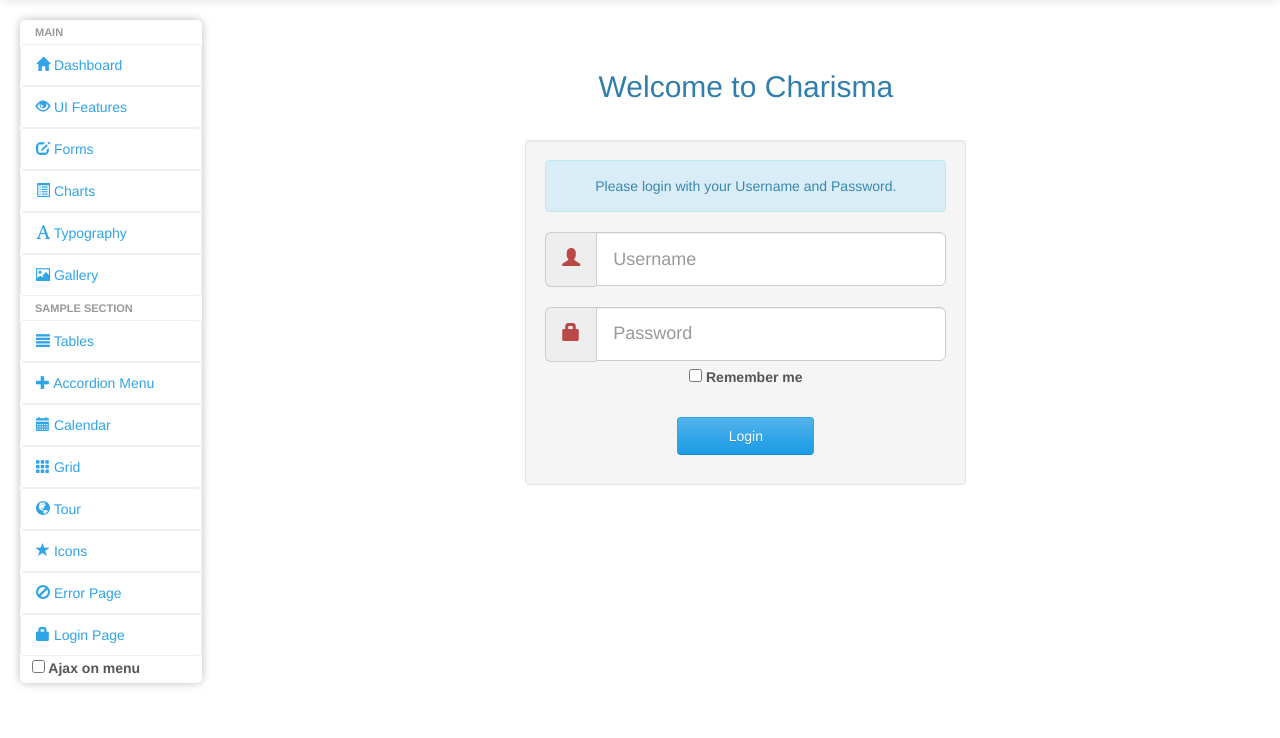
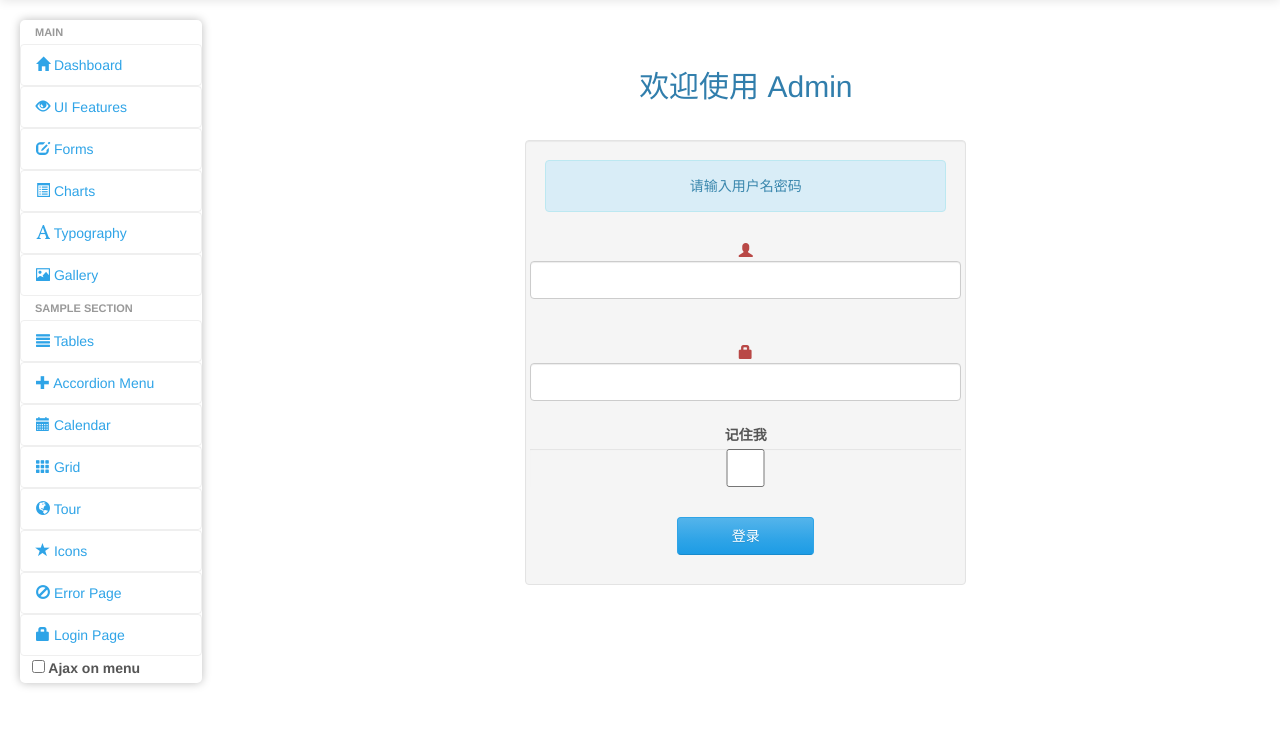
Before and after one commit to craa/admin, a Yii app: template views/site/login.php in a window 1280 px wide. Shown: the part 62-800 px from the top of the page. Run offline with PHP 8.4 and a stand-in for Yii, Linux system fonts and the light colour scheme; the template is opened without the code that fills it, so the values that code supplies are empty; form fields are guessed from the names that the template uses; some libraries are stand-ins or nearby versions; some web fonts are replaced.

Commit message:
修改登录页

```diff
--- a/controllers/SiteController.php
+++ b/controllers/SiteController.php
@@ -28,7 +28,7 @@ class SiteController extends Controller
             'verbs' => [
                 'class' => VerbFilter::className(),
                 'actions' => [
-                    'logout' => ['post'],
+                    'logout' => ['post','get'],
                 ],
             ],
         ];
--- a/views/site/login.php
+++ b/views/site/login.php
@@ -1,39 +1,33 @@
 <div class="row">
     <div class="col-md-12 center login-header">
-        <h2>Welcome to Charisma</h2>
+        <h2>欢迎使用 Admin</h2>
     </div>
     <!--/span-->
 </div><!--/row-->
 
 <div class="row">
     <div class="well col-md-5 center login-box">
-        <div class="alert alert-info">
-            Please login with your Username and Password.
+        <div id="topTip" class="alert alert-info">
+            <div id="tips">请输入用户名密码</div>
         </div>
-        <form class="form-horizontal" action="index.html" method="post">
-            <fieldset>
-                <div class="input-group input-group-lg">
-                    <span class="input-group-addon"><i class="glyphicon glyphicon-user red"></i></span>
-                    <input type="text" class="form-control" placeholder="Username">
-                </div>
-                <div class="clearfix"></div><br>
 
-                <div class="input-group input-group-lg">
-                    <span class="input-group-addon"><i class="glyphicon glyphicon-lock red"></i></span>
-                    <input type="password" class="form-control" placeholder="Password">
-                </div>
-                <div class="clearfix"></div>
+        <?php $form = \yii\bootstrap\ActiveForm::begin(['options'=>['class'=>'form-horizontal']]); ?>
+        <filedset>
+            <?= $form->field($model, 'username', ['options'=>['class'=>'input-group input-group-lg'], 'template'=>"{label}\n{input}", 'inputOptions'=>['placeholder'=>'用户名']])
+                ->label('<i class="glyphicon glyphicon-user red"></i>', ['class'=>'input-group-addon']); ?>
 
-                <div class="input-prepend">
-                    <label class="remember" for="remember"><input type="checkbox" id="remember"> Remember me</label>
-                </div>
-                <div class="clearfix"></div>
+            <div class="clearfix"></div><br>
 
-                <p class="center col-md-5">
-                    <button type="submit" class="btn btn-primary">Login</button>
-                </p>
-            </fieldset>
-        </form>
+            <?= $form->field($model, 'password', ['options'=>['class'=>'input-group input-group-lg'], 'template'=>"{label}\n{input}", 'inputOptions'=>['placeholder'=>'密码', 'type'=>'password']])
+                ->label('<i class="glyphicon glyphicon-lock red"></i>', ['class'=>'input-group-addon']); ?>
+
+            <?= $form->field($model, 'rememberMe', ['options'=>['class'=>'input-prepend']])->checkbox(['value'=>0])->label('记住我', ['class'=>'remember'])?>
+
+            <p class="center col-md-5">
+                <button type="submit" class="btn btn-primary">登录</button>
+            </p>
+        </filedset>
+        <?php \yii\bootstrap\ActiveForm::end(); ?>
     </div>
     <!--/span-->
 </div><!--/row-->
```
